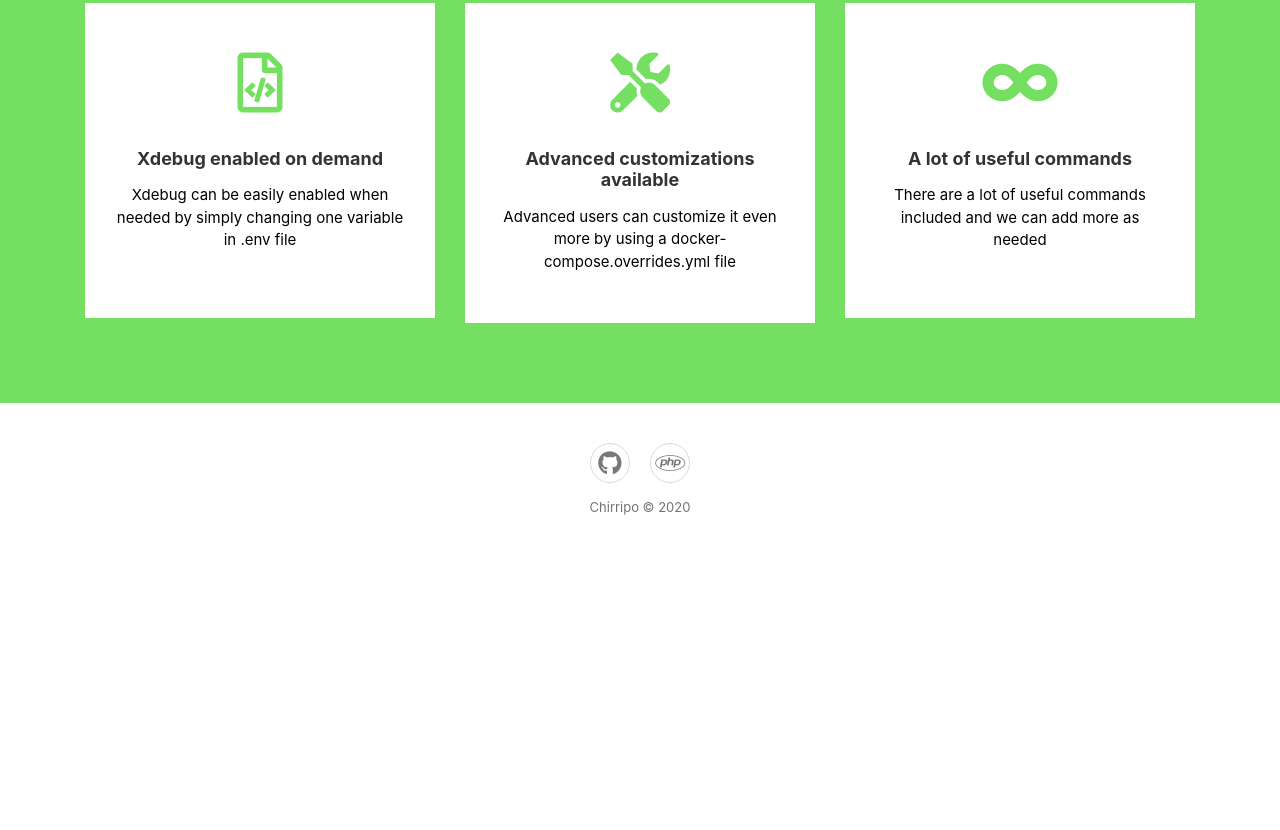
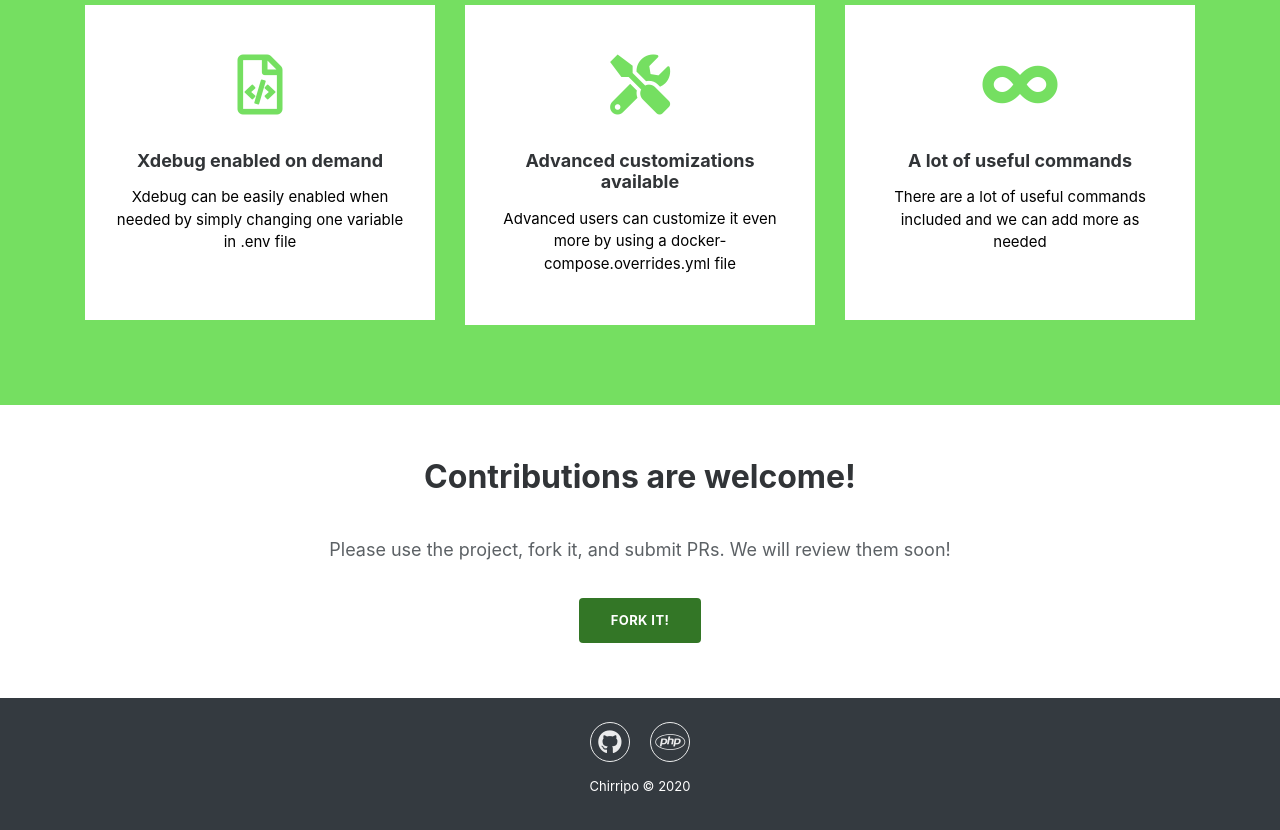
Before and after one commit to chirripo/chirripo.github.io, a website: page index.html in a window 1280 px wide. Shown: the part 1452-2282 px from the top of the page. Before the commit the page ends 2035 px from the top, so only its background shows below. Drawn offline with nearby package versions, Linux system fonts and the light colour scheme; files that its build step writes are made by us from their sources.

Commit message:
update components and styles.

```diff
--- a/index.html
+++ b/index.html
@@ -38,7 +38,7 @@
                     <div class="row">
                         <div class="col-12 col-lg-6 col-xl-5 offset-xl-1">
                             <h1>It's never been so simple!</h1>
-                            <p>Chirripo makes it possible to add a cool setup of Docker containers to any existing php application by simply adding a composer package</p><a class="btn btn-light btn-lg action-button" href="#what-is-chirripo">Learn More</a></div>
+                            <p>Chirripo makes it possible to add a cool setup of Docker containers to any existing php application by simply adding a composer package</p><a class="btn btn-light btn-lg action-button" href="#features">Learn More</a></div>
                         <div class="col-12 col-lg-5 offset-lg-1 offset-xl-0 d-lg-block mt-5 mt-lg-0">
                             <iframe title="Chirripo demo video" width="100%" height="100%" src="https://www.youtube-nocookie.com/embed/9EfrOi8kcqY?mute=1&controls=0&autoplay=1&loop=1&modestbranding=1&playlist=9EfrOi8kcqY" frameborder="0" allow="accelerometer; autoplay; encrypted-media; gyroscope; picture-in-picture" allowfullscreen></iframe>
                         </div>
@@ -53,7 +53,12 @@
                     <div class="col-12 highlight-text-wrapper">
                         <div class="intro">
                             <h2>What is Chirripo?</h2>
-                            <p>Chirripo is the name of the tallest mountain in Costa Rica and it's also the name of this cool tool that we have created to simplify your Docker environment setup.</p><a class="btn btn-primary" role="button" href="#features">Features</a></div>
+                            <p>Chirripo is the name of the tallest mountain in Costa Rica and it's also the name of this cool tool that we have created to simplify your Docker environment setup.</p>
+                            <div class="hightlight-ctas">
+                                <a class="btn btn-primary" role="button" href="https://packagist.org/packages/chirripo/chirripo">Get Chirripo</a>
+                                <a class="btn btn-outline-primary" role="button" href="#">Documentation</a>
+                            </div>
+                        </div>
                     </div>
                 </div>
             </div>
@@ -104,7 +109,22 @@
                 </div>
             </div>
         </div>
-        <div class="footer-basic">
+        <div id="contributions-welcome" class="highlight-chirripo pt-4 pt-md-5">
+            <div class="container">
+                <div class="row">
+                    <div class="col-12 highlight-text-wrapper">
+                        <div class="intro">
+                            <h2>Contributions are welcome!</h2>
+                            <p>Please use the project, fork it, and submit PRs. We will review them soon!</p>
+                            <div class="hightlight-ctas">
+                                <a class="btn btn-primary" role="button" href="https://github.com/chirripo/chirripo">Fork it!</a>
+                            </div>
+                        </div>
+                    </div>
+                </div>
+            </div>
+        </div>
+        <div class="footer-basic bg-dark pt-4 pb-2">
             <footer>
                 <div id="social" class="social">
                     <a href="https://www.github.com/chirripo/chirripo"><i aria-hidden="true" class="fab fa-github"></i><span class="sr-only">Github</span></a>
--- a/src/scss/components/_footer-basic.scss
+++ b/src/scss/components/_footer-basic.scss
@@ -1,7 +1,6 @@
 .footer-basic {
   padding: 40px 0;
-  background-color: #ffffff;
-  color: #4b4c4d;
+  color: #ffffff;
 
   ul {
     padding: 0;
@@ -38,13 +37,13 @@
       display: inline-block;
       text-align: center;
       border-radius: 50%;
-      border: 1px solid #ccc;
+      border: 1px solid #ffffff;
       margin: 0 8px;
       color: inherit;
-      opacity: 0.75;
+      opacity: 0.9;
 
       &:hover {
-        opacity: 0.9;
+        opacity: 1;
       }
     }
   }
@@ -53,7 +52,7 @@
     margin-top: 15px;
     text-align: center;
     font-size: 13px;
-    color: #737373;
+    color: #ffffff;
     margin-bottom: 0;
   }
 }
--- a/src/scss/components/_highlight.scss
+++ b/src/scss/components/_highlight.scss
@@ -66,6 +66,12 @@
     color: #fff;
   }
 
+  .highlight-chirripo .intro .btn-outline-primary {
+    color: #1E680F;
+    border: 1px solid #1E680F;
+    opacity: .8;
+  }
+
   .highlight-chirripo .highlight-logo-wrapper {
     margin: 0 auto;
     order: 1;
```
